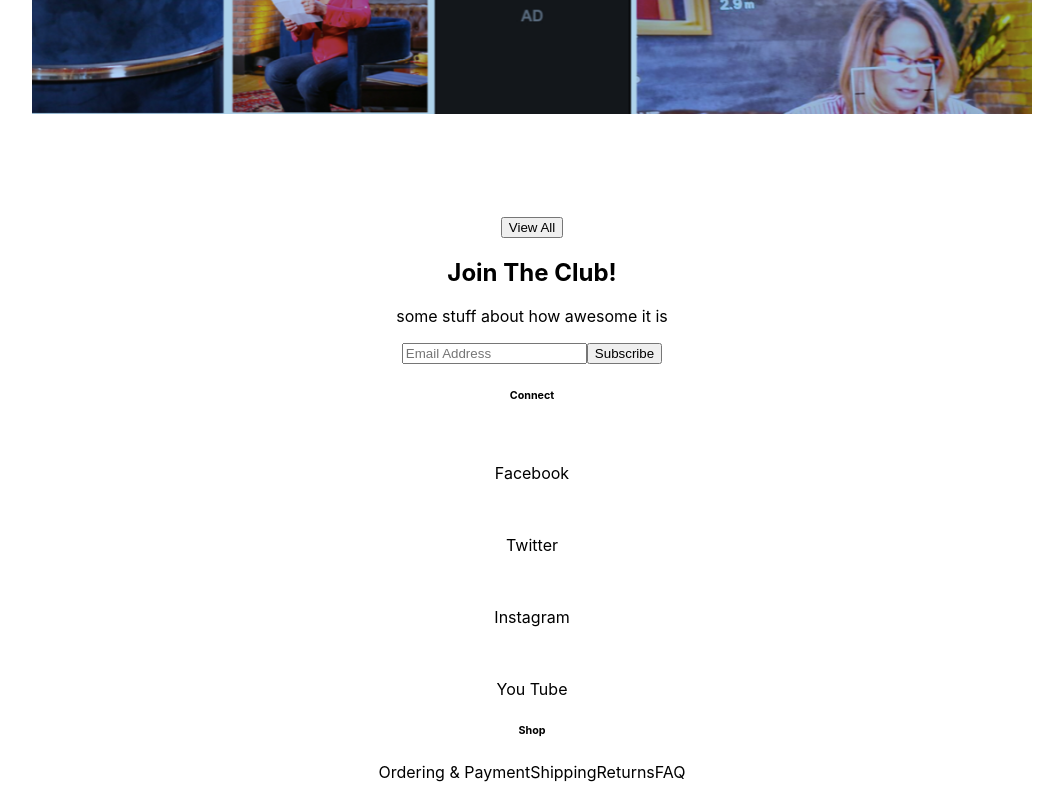
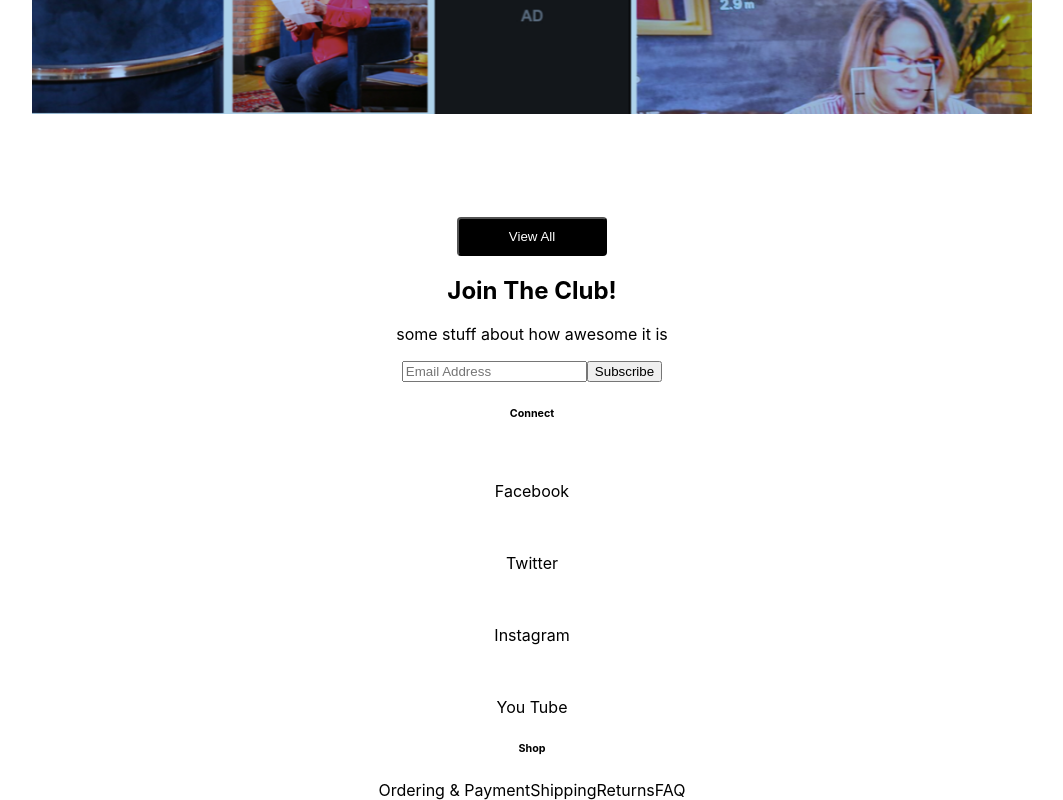
Before and after one commit to nickborbe/amp-client, a React (Create React App) app: page / in a window 1280 px wide. Shown: the part 4327-5127 px from the top of the page, without its empty margins (108-1171 px from the left). Built offline with nearby package versions, Linux system fonts and the light colour scheme.

Commit message:
gallery btn css

```diff
--- a/src/styles/homepage.css
+++ b/src/styles/homepage.css
@@ -192,3 +192,12 @@
     align-items: center;
     flex-direction: column;
 }
+
+#hp-gallery button{
+
+    background-color: black;
+    color: white;
+    width: 150px;
+    padding: 10px;
+    border-radius: 4px;
+}
```
